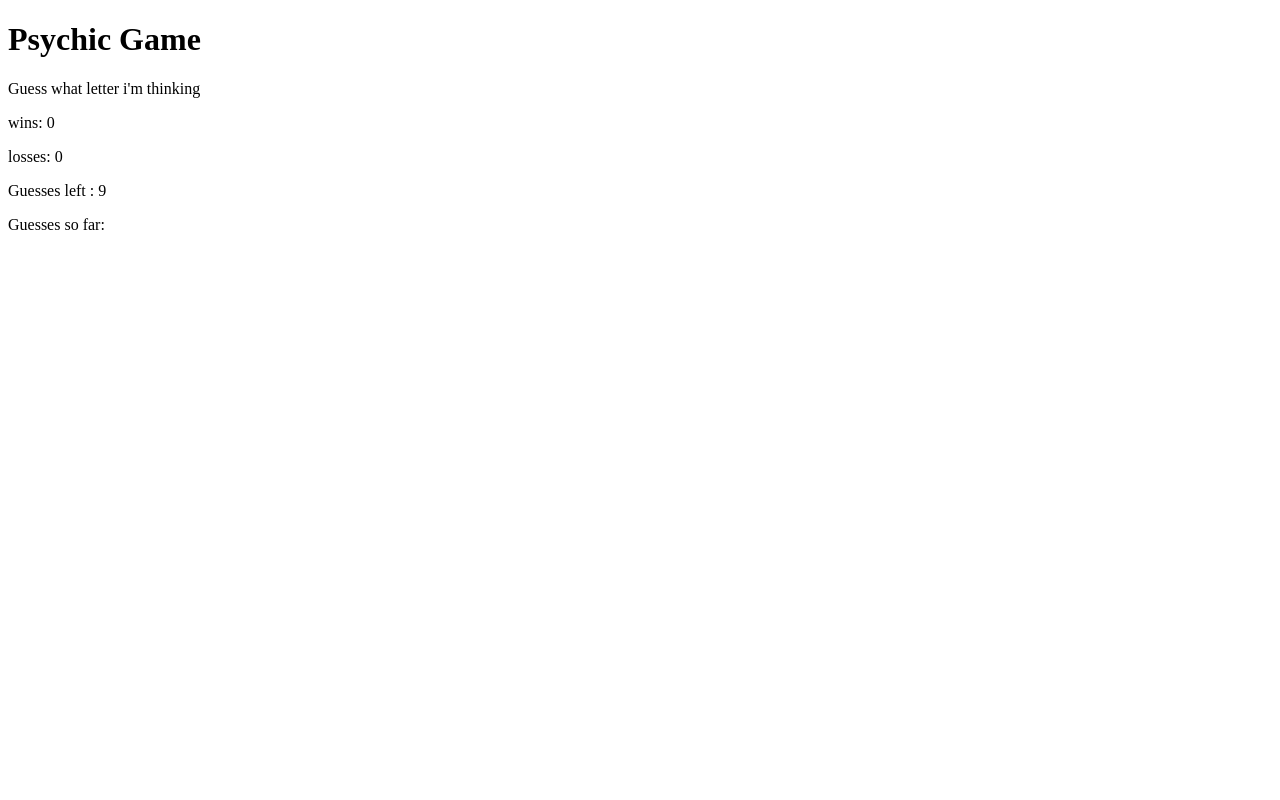
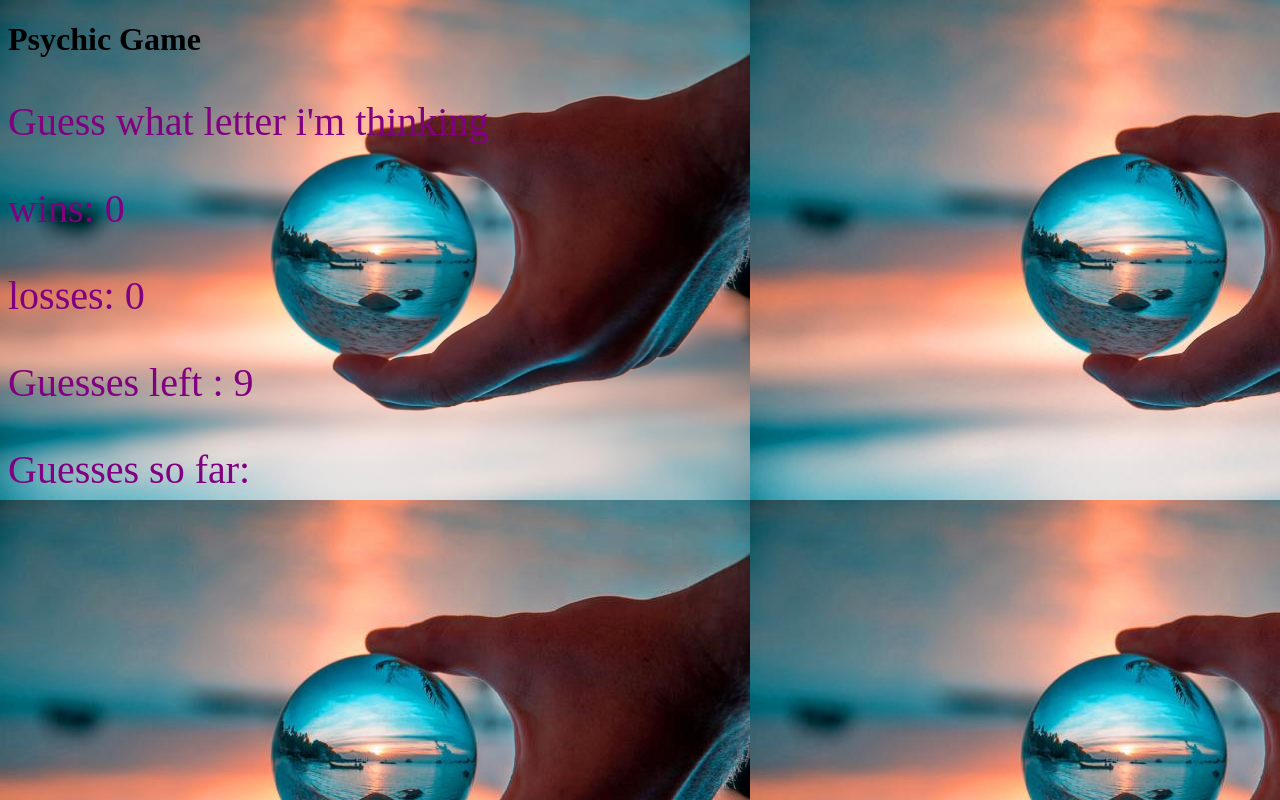
Before and after one commit to Dizzzlebot/Psychic-Game, a plain HTML site: page index.html in a window 1280 px wide. Drawn offline with Linux system fonts and the light colour scheme.

Commit message:
added background and changed font color and size

```diff
--- a/assets/css/style.css
+++ b/assets/css/style.css
@@ -0,0 +1,7 @@
+body {
+    background-image: url(../images/crystall\ ball.jpg)
+}
+p  {
+    color: purple;
+    font-size: 40px;
+}
--- a/index.html
+++ b/index.html
@@ -4,19 +4,21 @@
 <head>
     <meta charset="UTF-8">
     <title>Psychic-Game</title>
+    <link rel="stylesheet" href="assets/css/style.css">
 </head>
 
 
 <body>
     <div class="container">
         <h1> Psychic Game</h1>
+        <div class="box"></div>
         <p>Guess what letter i'm thinking</p>
         <p>wins: <span id="wins"></span></p>
         <p>losses: <span id="losses"></span></p>
         <p>Guesses left : <span id="Guesses-left"></span></p>
         <p>Guesses so far: <span id="Guesses-so-far"></span></p>
 
-
+    </div>
     </div>
 
 
```
Also changed, not shown: assets/images/crystall ball.jpg (added), inde.txt (deleted).
